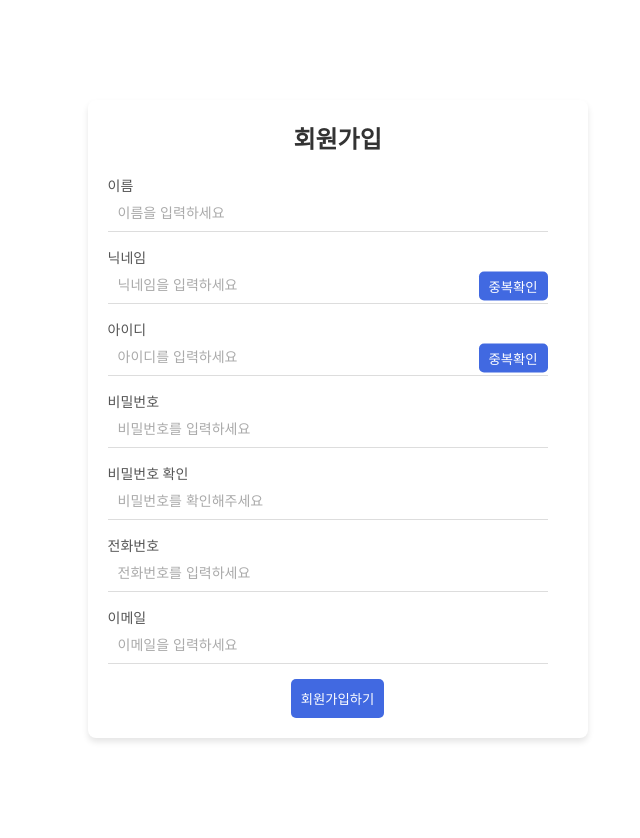
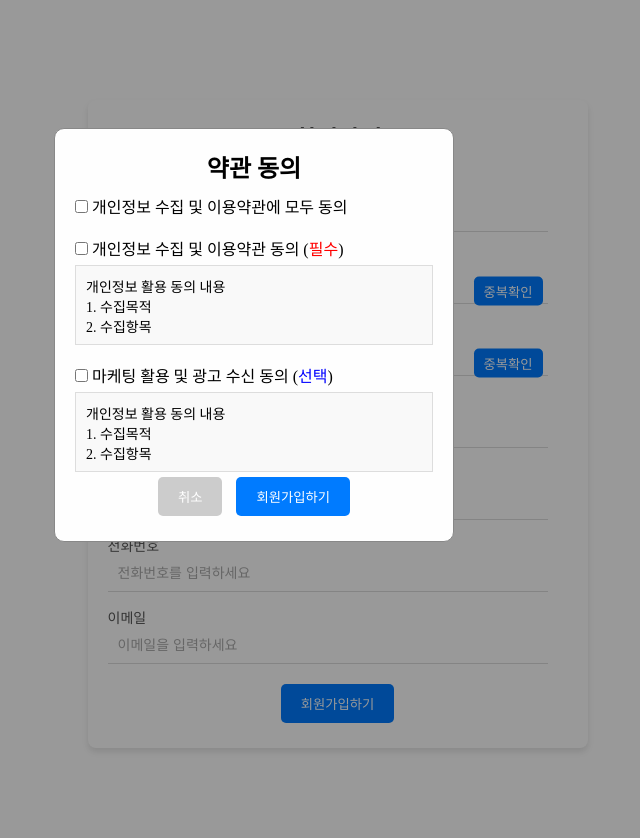
Before and after one commit to lkhyun-0/teampr_aws_test, a Python web app: template src/main/resources/templates/user/userJoin.html in a window 1280 px wide. Shown: the whole page, without its empty margins (386-1026 px from the left). After the commit the page ends 749 px from the top, so only its background shows below. Run offline with Jinja, Linux system fonts and the light colour scheme; the template is opened without the code that fills it, so the values that code supplies are empty.

Commit message:
약관동의 팝업작업중

```diff
--- a/src/main/resources/static/css/user/join.css
+++ b/src/main/resources/static/css/user/join.css
@@ -107,3 +107,63 @@ button {
 button:hover {
     background-color: #27408B; /* 배경색 변경 */
 }
+
+/* 모달 팝업 스타일 */
+.modal {
+    display: none; /* 기본적으로 숨김 */
+    position: fixed;
+    z-index: 1;
+    left: 0;
+    top: 0;
+    width: 100%;
+    height: 100%;
+    background-color: rgba(0, 0, 0, 0.4); /* 배경 어두운 반투명 */
+}
+
+.modal-content {
+    background-color: #fefefe;
+    margin: 10% auto;
+    padding: 20px;
+    border-radius: 10px;
+    border: 1px solid #888;
+    width: 90%;
+    max-width: 400px;
+}
+
+.modal-header h2 {
+    text-align: center;
+}
+
+.modal-body {
+    margin-top: 10px;
+}
+
+.terms-box {
+    background-color: #f9f9f9;
+    border: 1px solid #ddd;
+    padding: 10px;
+    margin-top: 5px;
+    font-size: 14px;
+    height: 80px;
+    overflow-y: auto; /* 스크롤 가능 */
+}
+
+.modal-footer {
+    text-align: center;
+}
+
+button {
+    padding: 10px 20px;
+    margin: 5px;
+    border-radius: 5px;
+    border: none;
+}
+
+button:first-of-type {
+    background-color: #ccc; /* 취소 버튼 */
+}
+
+button:last-of-type {
+    background-color: #007bff; /* 회원가입 버튼 */
+    color: white;
+}
--- a/src/main/resources/templates/user/userJoin.html
+++ b/src/main/resources/templates/user/userJoin.html
@@ -3,15 +3,56 @@
 <head>
     <meta charset="UTF-8">
     <title>회원가입페이지</title>
-  <link href= "/css/user/join.css" type="text/css" rel="stylesheet">
-
-
+    <link href="/css/user/join.css" type="text/css" rel="stylesheet">
 </head>
 <meta name="viewport" content="width=device-width, initial-scale=1.0">
 
+
+
 <body>
 <!-- header -->
+
+
+<!-- 약관 동의 모달 팝업 -->
+<div id="termsModal" class="modal">
+    <div class="modal-content">
+        <div class="modal-header">
+            <h2>약관 동의</h2>
+        </div>
+        <div class="modal-body">
+            <label>
+                <input type="checkbox" id="agreeAll" onclick="toggleAllCheckboxes()">
+                개인정보 수집 및 이용약관에 모두 동의
+            </label>
+            <br><br>
+
+            <label>
+                <input type="checkbox" id="agreeRequired">
+                개인정보 수집 및 이용약관 동의 (<span style="color: red;">필수</span>)
+            </label>
+            <div class="terms-box">
+                <p>개인정보 활용 동의 내용<br>1. 수집목적<br>2. 수집항목</p>
+            </div>
+            <br>
+
+            <label>
+                <input type="checkbox" id="agreeOptional">
+                마케팅 활용 및 광고 수신 동의 (<span style="color: blue;">선택</span>)
+            </label>
+            <div class="terms-box">
+                <p>개인정보 활용 동의 내용<br>1. 수집목적<br>2. 수집항목</p>
+            </div>
+        </div>
+
+        <div class="modal-footer">
+            <button onclick="declineTerms()">취소</button>
+            <button onclick="agreeTerms()">회원가입하기</button>
+        </div>
+    </div>
+</div>
+
 <main>
+
     <section class="registration-form">
         <h1>회원가입</h1>
         <form name="frm" action="${pageContext.request.contextPath}/user/userJoinAction.aws" method="post">
@@ -26,7 +67,9 @@
                 <label for="nickname">닉네임</label>
                 <div class="input-wrapper">
                     <input type="text" id="usernick" name="usernick" placeholder="닉네임을 입력하세요" required>
-          <button type="button" id="nickcheck-btn" class="nickcheck-btn" onclick="checkNickname()" value="N">중복확인</button>
+                    <button type="button" id="nickcheck-btn" class="nickcheck-btn" onclick="checkNickname()" value="N">
+                        중복확인
+                    </button>
                 </div>
             </div>
 
@@ -34,7 +77,8 @@
                 <label for="id">아이디</label>
                 <div class="input-wrapper">
                     <input type="text" id="userid" name="userid" placeholder="아이디를 입력하세요" required>
-          <button type="button" id="idcheck-btn" class="idcheck-btn" onclick="checkUserId()" value="N">중복확인</button>
+                    <button type="button" id="idcheck-btn" class="idcheck-btn" onclick="checkUserId()" value="N">중복확인
+                    </button>
                 </div>
             </div>
 
@@ -58,12 +102,37 @@
                 <input type="email" id="useremail" name="useremail" placeholder="이메일을 입력하세요" required>
             </div>
 
-      <button type="button" onclick = "check();">회원가입하기</button>
+            <button type="button" onclick="check();">회원가입하기</button>
         </form>
     </section>
 </main>
+
+<script>
+    // 모달 팝업 띄우기
+    window.onload = function () {
+        document.getElementById("termsModal").style.display = "block";
+    };
+
+    // 모달 닫기
+    function closeModal() {
+        document.getElementById("termsModal").style.display = "none";
+    }
+
+    // 약관 동의 시 회원가입 폼 보이기
+    function agreeTerms() {
+        closeModal();  // 모달 닫기
+        document.getElementById("signupForm").style.display = "block";  // 회원가입 폼 보이기
+    }
+
+    // 약관 동의 안 함
+    function declineTerms() {
+        alert("동의하지 않으면 회원가입을 할 수 없어용 ㅜㅜ")
+        window.location.href = "/user/userLogin";  // 약관동의 안하면 로그인페이지로 보내기
+    }
+</script>
+
+
 <!-- footer -->
-
 
 
 </body>
```
Also changed, not shown: src/main/resources/static/css/user/detail.css (+7 -14 lines), src/main/resources/templates/include/footer.html (added, +12 -0 lines), src/main/resources/templates/test.html (+7 -0 lines), src/main/resources/templates/user/userLogin.html (+13 -26 lines), 1 other file. Lines whose indentation alone changed are shown as unchanged.
